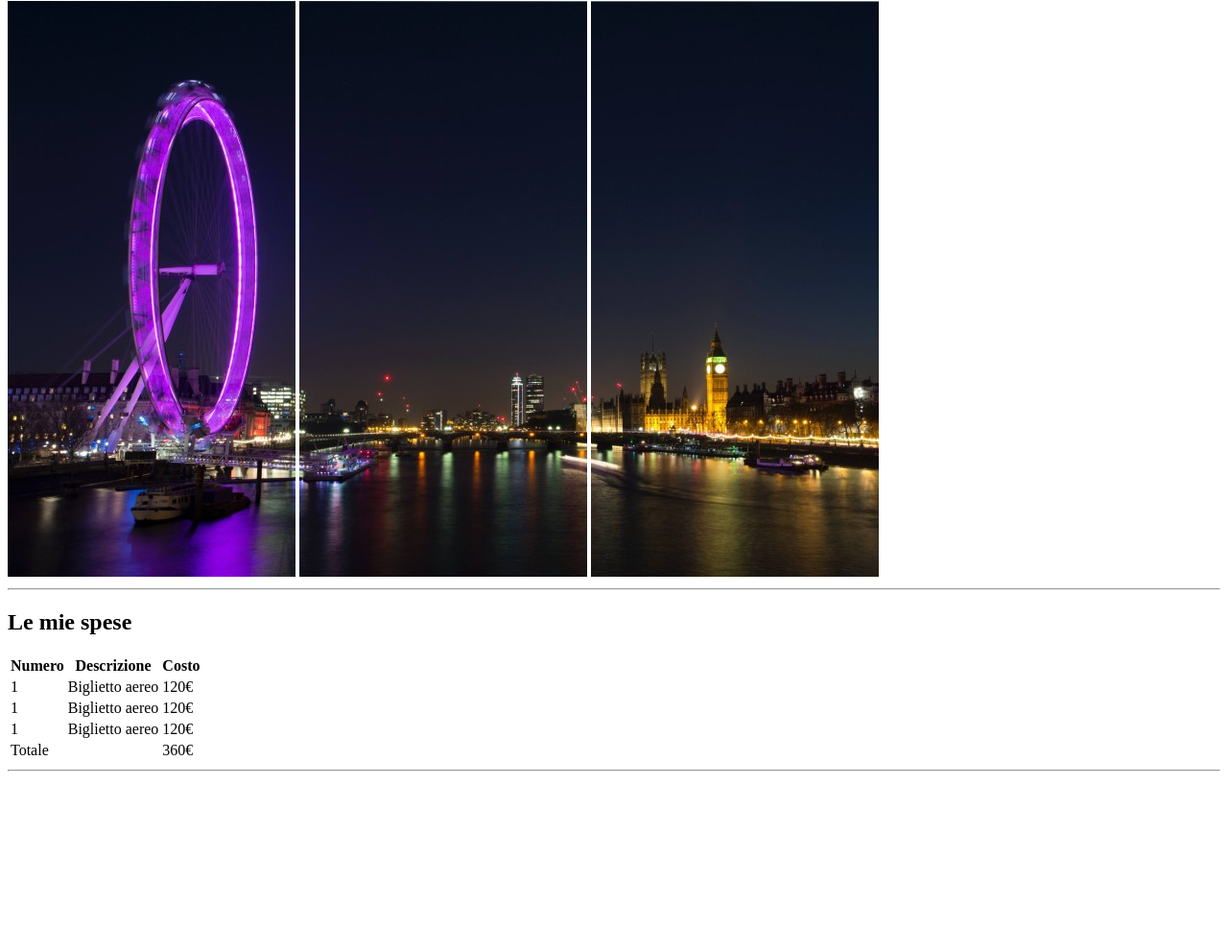
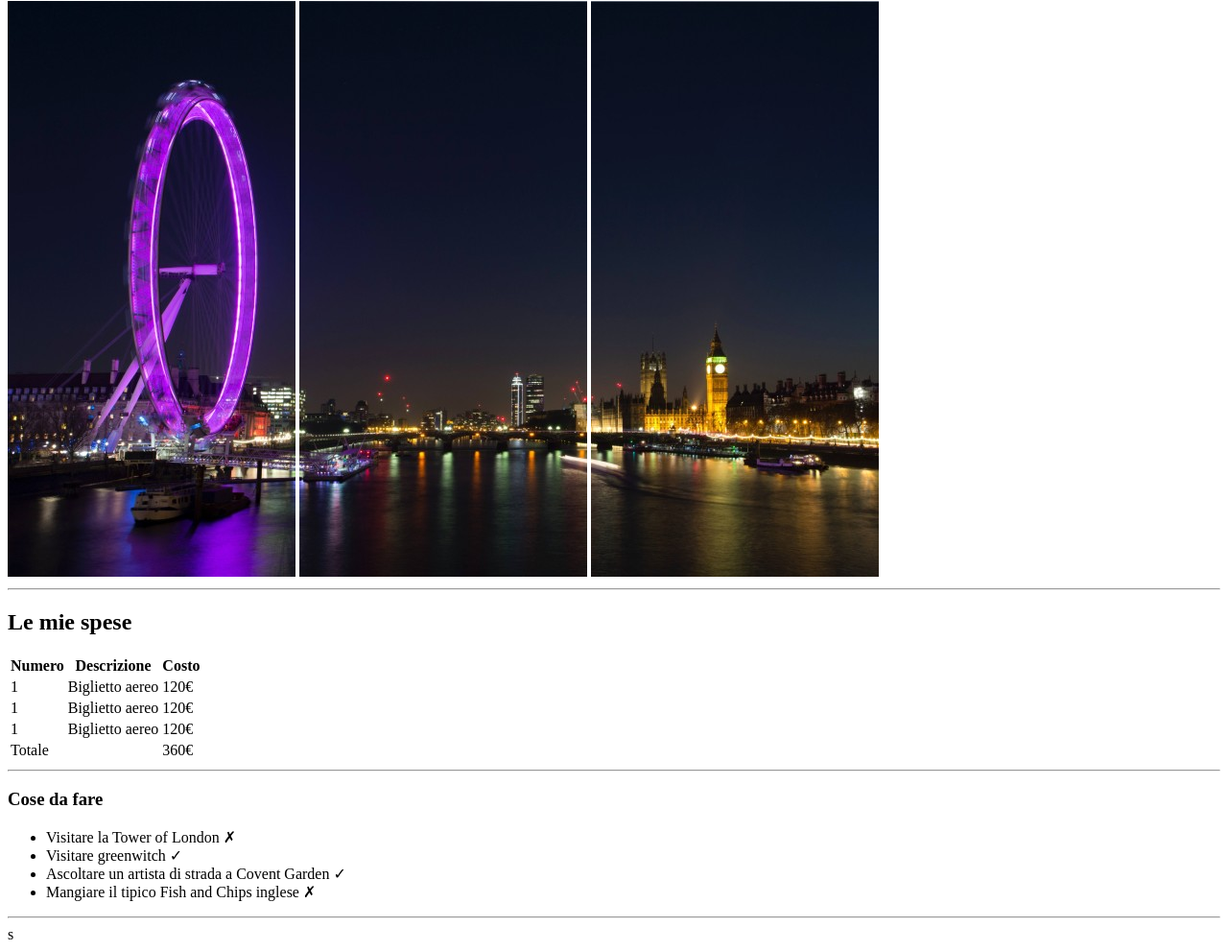
Before and after one commit to EstebanCaponio/html-london-trip, a plain HTML site: page index.html in a window 1280 px wide. Shown: the part 79-1070 px from the top of the page at 96% size. Before the commit the page ends 891 px from the top, so only its background shows below. Drawn offline with Linux system fonts and the light colour scheme.

Commit message:
feat: add 2nd body's part

```diff
--- a/index.html
+++ b/index.html
@@ -21,7 +21,8 @@
 
         <!--tabella-->
         <table>
-            <!--intestazione tabella-->
+            <!--intes
+            tazione tabella-->
             <thead>
                 <tr>
                     <th>Numero</th>
@@ -29,6 +30,7 @@
                     <th>Costo</th>
                 </tr>
             </thead>
+
             <!--corpo tabella-->
             <tbody>
                 <tr>
@@ -49,6 +51,7 @@
                     <td>120€</td>
                 </tr>
             </tbody>
+
             <!--foot tabella-->
             <tfoot>
                 <tr>
@@ -58,6 +61,17 @@
             </tfoot>
         </table>
         <hr>
+
+        <!--titolo + elenco puntato-->
+        <h3>Cose da fare</h3>
+        <ul>
+            <li>Visitare la Tower of London &#10007;</li>
+            <li>Visitare greenwitch &#10003;</li>
+            <li>Ascoltare un artista di strada a Covent Garden &#10003;</li>
+            <li>Mangiare il tipico Fish and Chips inglese &#10007;</li>
+        </ul>
+        <hr>
+        s
     </body>
     <footer></footer>
 </body>
```
